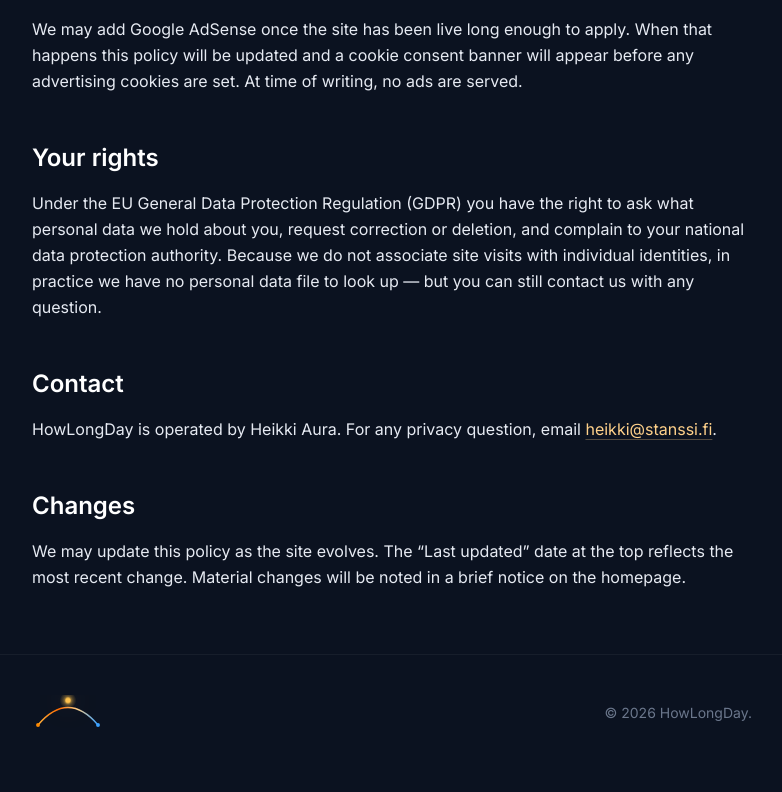
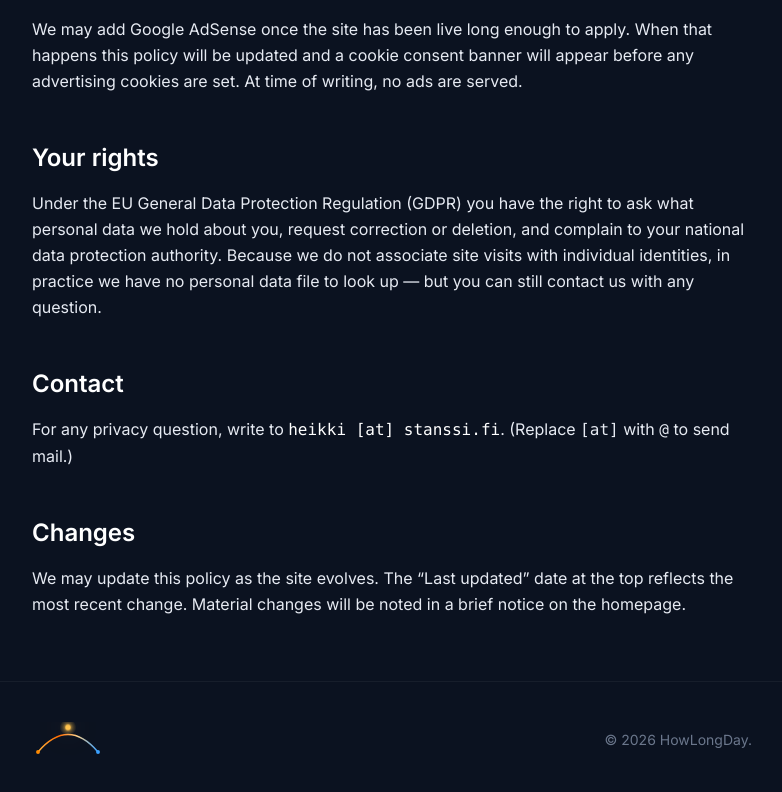
Before and after one commit to LakeBoodom/howlongday, a Next.js app: page /privacy in a window 1280 px wide. Shown: the part 1187-1979 px from the top of the page, without its empty margins (248-1030 px from the left). Before the commit the page ends 1958 px from the top, so only its background shows below. Built offline with nearby package versions, Linux system fonts and the light colour scheme.

Commit message:
privacy: remove operator name, obfuscate email to defeat regex scrapers

```diff
--- a/app/privacy/page.tsx
+++ b/app/privacy/page.tsx
@@ -10,7 +10,10 @@
 }
 
 const LAST_UPDATED = 'May 16, 2026'
-const CONTACT_EMAIL = 'heikki@stanssi.fi'
+// Split to make trivial regex scraping (\w+@\w+\.\w+) miss the address.
+// Rendered with the literal "@" replaced by " [at] " for humans.
+const CONTACT_USER = 'heikki'
+const CONTACT_DOMAIN = 'stanssi.fi'
 
 export default function PrivacyPage() {
   return (
@@ -115,15 +118,15 @@
 
         <h2 className="mt-12 text-2xl font-semibold text-white">Contact</h2>
         <p className="mt-4">
-          HowLongDay is operated by Heikki Aura. For any privacy question,
-          email{' '}
-          <a
-            href={`mailto:${CONTACT_EMAIL}`}
-            className="text-daylight underline decoration-daylight/30 underline-offset-4 hover:decoration-daylight"
-          >
-            {CONTACT_EMAIL}
-          </a>
-          .
+          For any privacy question, write to{' '}
+          <span className="font-mono text-white">
+            {CONTACT_USER}
+            <span aria-hidden> [at] </span>
+            <span className="sr-only">@</span>
+            {CONTACT_DOMAIN}
+          </span>
+          . (Replace <span className="font-mono">[at]</span> with{' '}
+          <span className="font-mono">@</span> to send mail.)
         </p>
 
         <h2 className="mt-12 text-2xl font-semibold text-white">Changes</h2>
```
